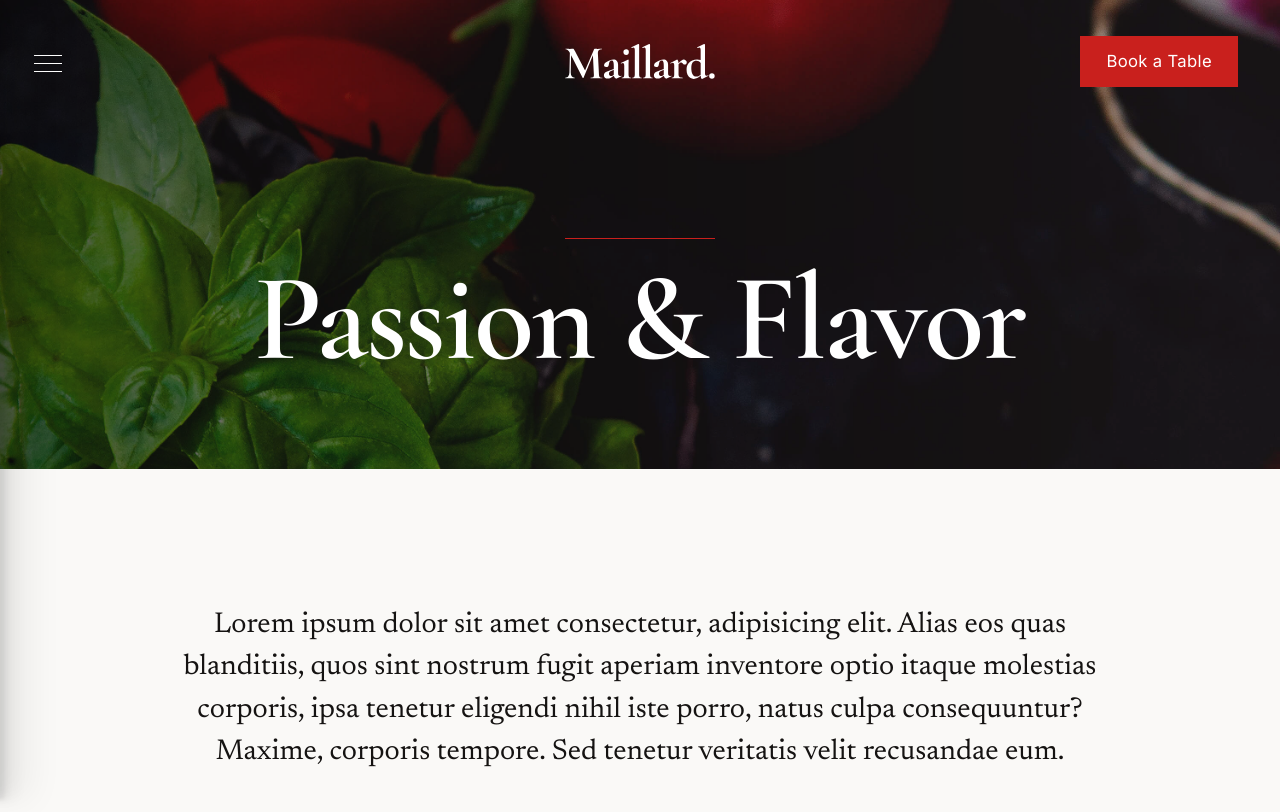
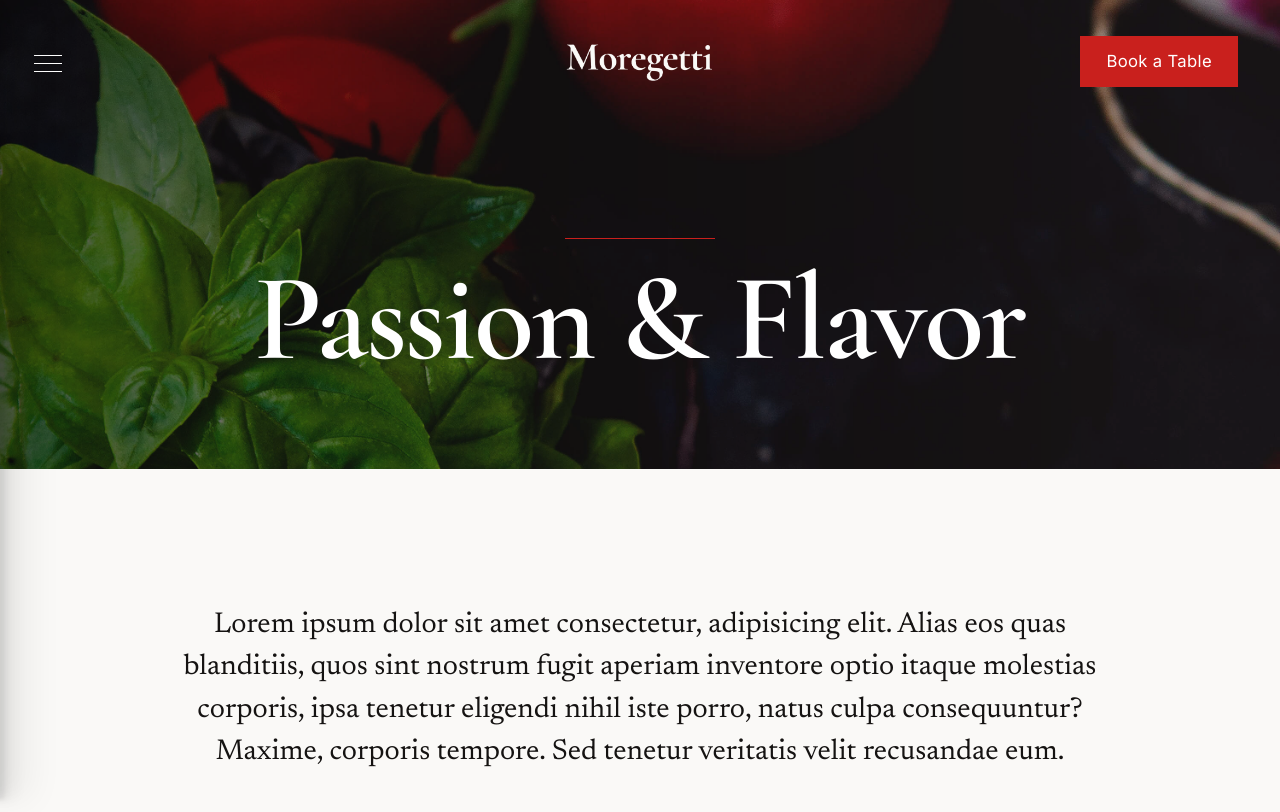
Before and after one commit to Aboyeji-Isaac/Maillard, a plain HTML site: page about.html in a window 1280 px wide. Shown: the top 812 px of the page. Drawn offline with nearby package versions, Linux system fonts and the light colour scheme; a web font is replaced by a local one.

Commit message:
second commit

```diff
--- a/about.html
+++ b/about.html
@@ -56,7 +56,7 @@
 
                 <div class="s-header__logo">
                     <a class="logo" href="index.html">
-                        <img src="images/logo.svg" alt="Homepage">
+                        <img src="images/logo.png" alt="Homepage">
                     </a>
                 </div>
 
@@ -74,7 +74,7 @@
 
                 <div class="s-header__nav-logo">
                     <a href="index.html">
-                        <img src="images/logo.svg" alt="Homepage">
+                        <img src="images/logo.png" alt="Homepage">
                     </a>
                 </div> <!-- s-header__nav-logo -->
 
@@ -470,7 +470,7 @@
                 <div class="column xl-6 md-12 s-footer__block s-footer__about">
                     <div class="s-footer__logo">
                         <a class="logo" href="index.html">
-                            <img src="images/logo.svg" alt="Homepage">
+                            <img src="images/logo.png" alt="Homepage">
                         </a>
                     </div>
 
```
Also changed, not shown: generic.html (+3 -3 lines), index.html (+3 -3 lines), menu.html (+3 -3 lines), reservations.html (+3 -3 lines), styles.html (+3 -3 lines), images/logo.png (added), images/logo.svg (deleted).
